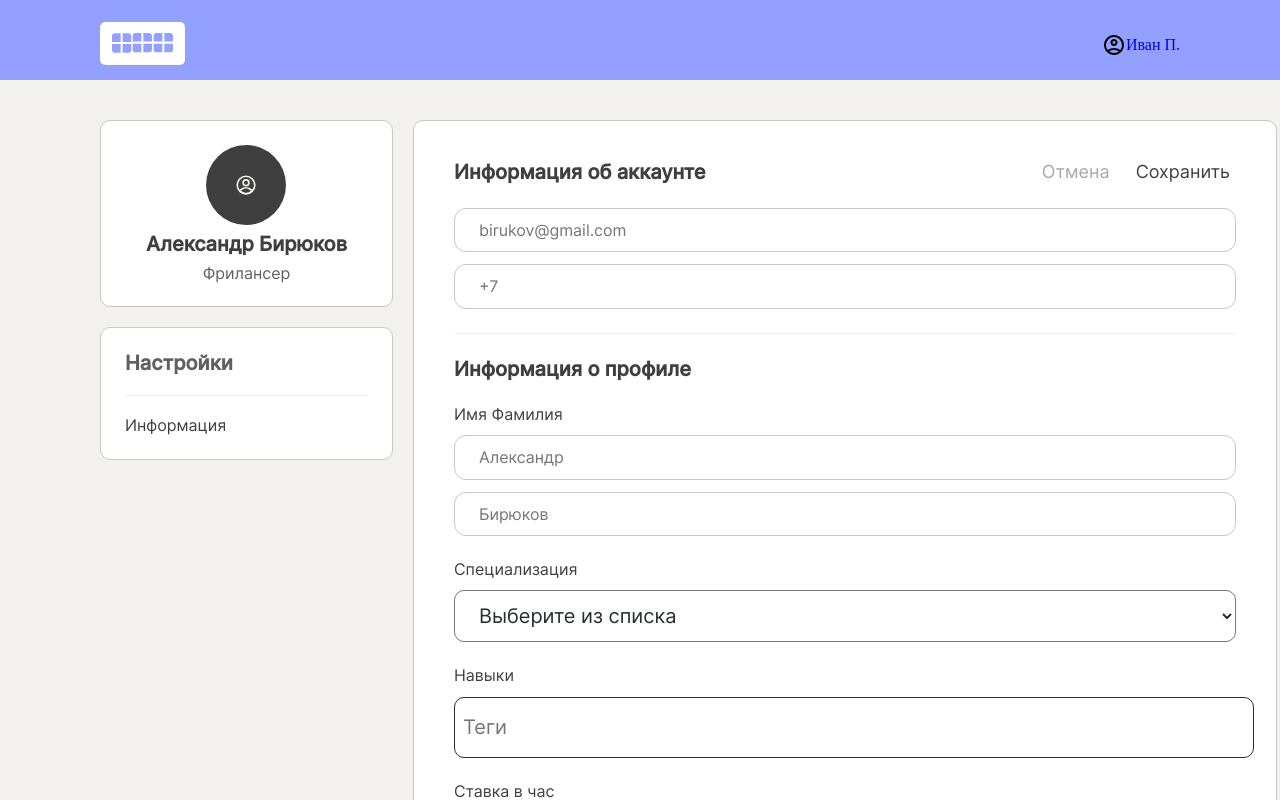
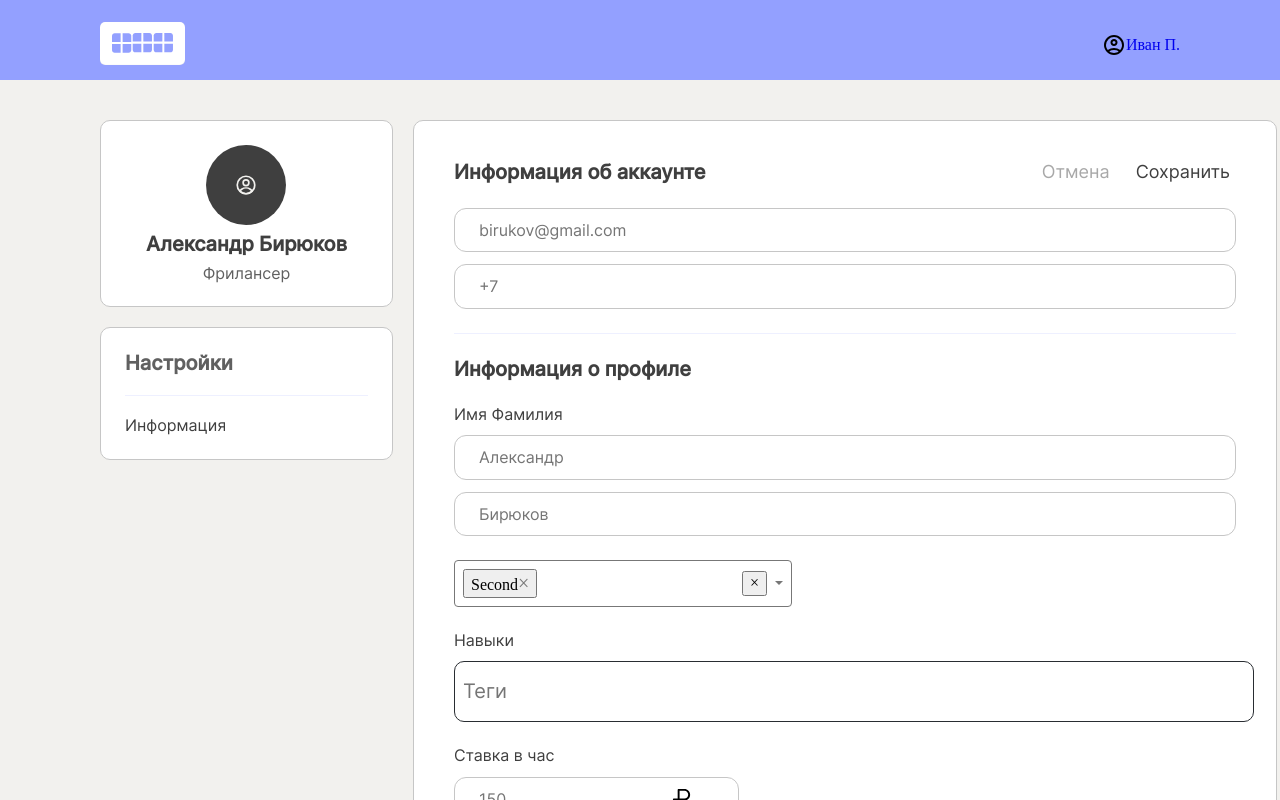
Before and after one commit to tutanhamon667/contract, a React (Create React App) app in the folder frontend/: page /freelancer/1 in a window 1280 px wide. Shown: the top 800 px of the page. Built offline with nearby package versions, Linux system fonts and the light colour scheme.

Commit message:
настроить функциональность выпадающего списка

```diff
--- a/frontend/src/components/FreelancerAccount/FreelancerAccount.jsx
+++ b/frontend/src/components/FreelancerAccount/FreelancerAccount.jsx
@@ -4,6 +4,7 @@ import { Link } from 'react-router-dom';
 import useFormAndValidation from "../hooks/useFormAndValidation";
 import { CurrentUser } from "../../context/context"
 import TagsInput from "../TagsInput/TagsInput";
+import SpecializationList from "../SpecializationList/SpecializationList";
 
 export default function FreelancerAccount({ updateUser }) {
   // открывает форму редактирования имейла
@@ -105,25 +106,7 @@ export default function FreelancerAccount({ updateUser }) {
             />
           </div>
 
-          <div className="form-profile__input-container">
-            <label className="accountF__subtitle" for="specialization">Специализация</label>
-            <select
-              name="specialization"
-              id="specialization"
-              size="1"
-              placeholder="Выберите из списка"
-              className="form-profile__list form-profile__list-title"
-            >
-              <option value="" className="form-profile__list form-profile__list-default">Выберите из списка</option>
-              <option value="design" className="form-profile__list">Дизайн</option>
-              <option value="development" className="form-profile__list">Разработка</option>
-              <option value="testing" className="form-profile__list">Тестирование</option>
-              <option value="administration" className="form-profile__list">Администрирование</option>
-              <option value="marketing" className="form-profile__list">Маркетинг</option>
-              <option value="content" className="form-profile__list">Контент</option>
-              <option value="other" className="form-profile__list">Разное</option>
-            </select>
-          </div>
+          <SpecializationList />
 
           <div className="form-profile__input-container">
             <label className="accountF__subtitle" for="skills">Навыки</label>
--- /dev/null
+++ b/frontend/src/components/SpecializationList/SpecializationList.css
@@ -0,0 +1,76 @@
+.list__container {
+  position: relative;
+  width: 20em;
+  min-height: 1.5em;
+  border: .05em solid #777;
+  display: flex;
+  align-items: center;
+  gap: .5em;
+  padding: .5em;
+  border-radius: .25em;
+  outline: none;
+}
+
+.list__container:focus {
+  border-color: aqua;
+}
+
+.list__value {
+  flex-grow: 1;
+}
+
+.list__clear {
+  background: none;
+  color: #777;
+  border: none;
+  outline: none;
+  cursor: pointer;
+  padding: 0;
+  font-size: 1.25em;
+}
+
+.list__clear:focus,
+.list__clear:hover {
+  color: #333;
+}
+
+.list__caret {
+  translate: 0 25%;
+  border: .25em solid transparent;
+  border-top-color: #777;
+}
+
+.list__options {
+  position: absolute;
+  margin: 0;
+  padding: 0;
+  list-style: none;
+  max-height: 15em;
+  overflow-y: auto;
+  border: .05em solid #777;
+  border-radius: .25em;
+  width: 100%;
+  left: 0;
+  top: calc(100% + .25em);
+  background-color: white;
+  z-index: 100;
+  display: none;
+}
+
+.list__options_show {
+  display: block;
+}
+
+.list__option {
+  padding: .25em .5em;
+  cursor: pointer;
+}
+
+.list__option-selected {
+  background-color: cornflowerblue;
+}
+
+.list__option-highlighted {
+  background-color: aqua;
+  color: blue;
+}
--- /dev/null
+++ b/frontend/src/components/SpecializationList/SpecializationList.jsx
@@ -0,0 +1,95 @@
+import React, { useState } from "react";
+import Multiselect from "multiselect-react-dropdown";
+import "../FreelancerAccount/FreelancerAccount";
+import "./SpecializationList.css";
+
+const options = [
+  { label: 'First', value: 1 },
+  { label: 'Second', value: 2 },
+  { label: 'Third', value: 3 },
+]
+
+export default function SpecializationList() {
+  const [value, setValue] = useState([options[1]]);
+  const [isOpen, setIsopen] = useState(false);
+  const [highlightedIndex, setHighlightedIndex] = useState(1);
+
+  function clearOptions(e) {
+    e.stopPropagation()
+    setValue([])
+  }
+
+  function selectOption(option) {
+    if (value.includes(option)) {
+      setValue(value.filter(o => o !== option))
+    } else {
+      setValue([...value, option])
+    }
+  }
+
+
+  function isOptionSelected(option) {
+    return value.includes(option)
+  }
+
+  return (
+    <div
+      tabIndex={0}
+      onClick={() => setIsopen(prev => !prev)}
+      onBlur={() => setIsopen(false)}
+      className="list__container"
+    >
+      <span className="list__value">
+        {value.map(v => (
+          <button
+            key={v.value}
+            onClick={e => { e.stopPropagation(); selectOption(v) }}>
+            {v.label}
+            <span className="list__clear">&times;</span>
+          </button>
+        ))
+        }
+      </span>
+      <button onClick={e => clearOptions(e)}>
+        &times;
+      </button>
+      <div className="list__caret"></div>
+      <ul className={`list__options ${isOpen ? 'list__options_show' : ''}`}>
+        {options.map((option, index) => (
+          <li
+            key={option.label}
+            onClick={e => {
+              e.stopPropagation()
+              selectOption(option)
+            }}
+            onMouseEnter={() => setHighlightedIndex(index)}
+            className={`list__option
+          ${isOptionSelected(option) ? 'list__option-selected' : ''}
+          ${index === highlightedIndex ? 'list__option-highlighted' : ''}`}>
+            {option.label}
+          </li>
+        ))}
+      </ul>
+    </div>
+
+    // <div className="form-profile__input-container">
+    //   <label className="accountF__subtitle" for="specialization">Специализация</label>
+    //   <select
+    //     name="specialization"
+    //     id="specialization"
+    //     size="1"
+    //     placeholder="Выберите из списка"
+    //     className="form-profile__list form-profile__list-title"
+    //   >
+    //     <option value="" className="form-profile__list form-profile__list-default">Выберите из списка</option>
+    //     <option value="design" className="form-profile__list">Дизайн</option>
+    //     <option value="development" className="form-profile__list">Разработка</option>
+    //     <option value="testing" className="form-profile__list">Тестирование</option>
+    //     <option value="administration" className="form-profile__list">Администрирование</option>
+    //     <option value="marketing" className="form-profile__list">Маркетинг</option>
+    //     <option value="content" className="form-profile__list">Контент</option>
+    //     <option value="other" className="form-profile__list">Разное</option>
+    //   </select>
+    // </div>
+  )
+}
```
